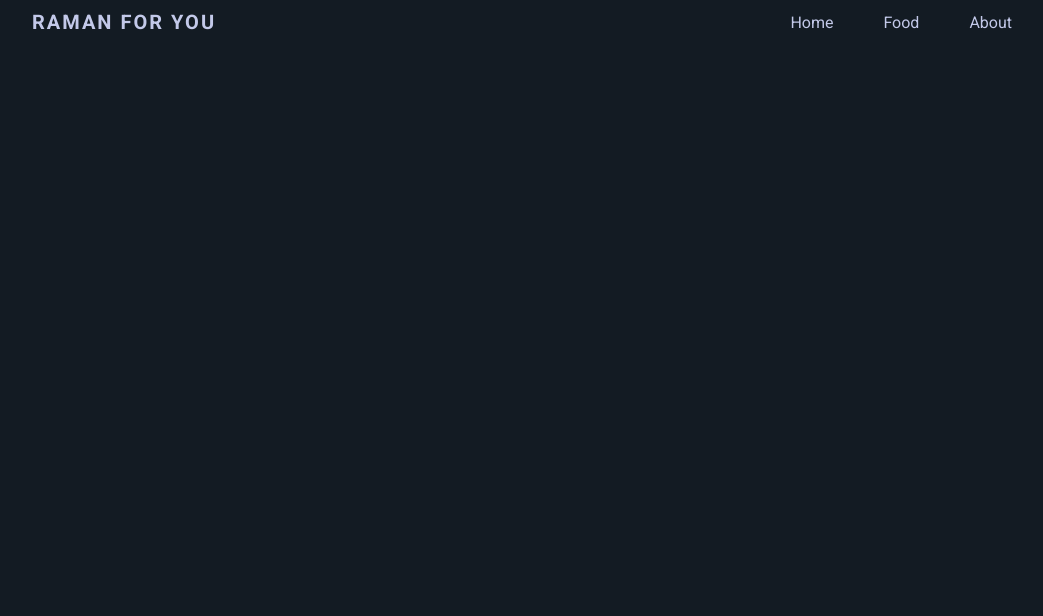
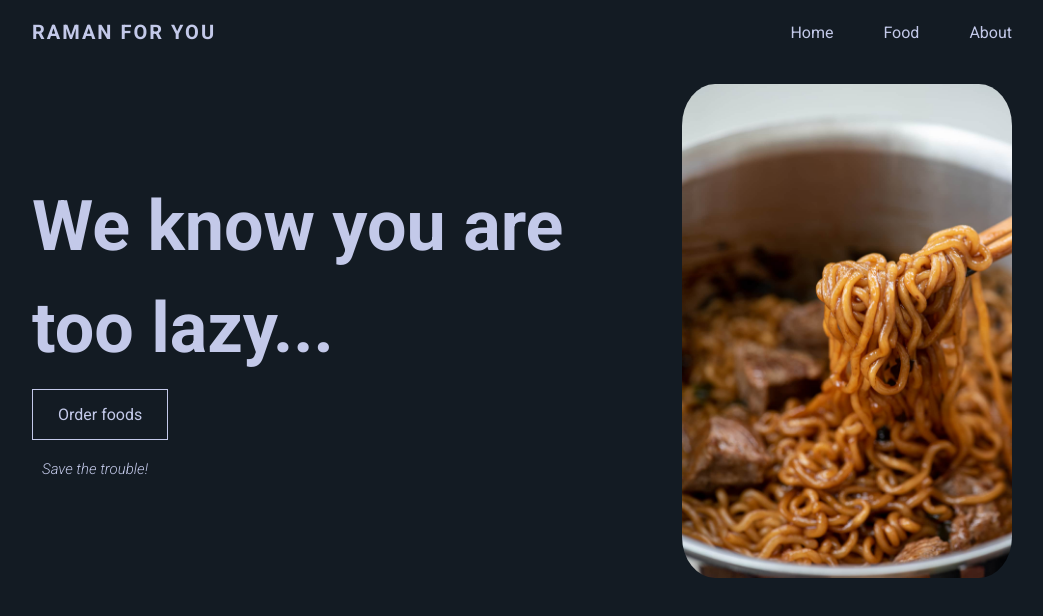
Before and after one commit to YatoAki/restaurant-page, a website built with webpack: page dist/index.html in a window 1280 px wide. Shown: the whole page, without its empty margins (118-1161 px from the left). Built offline with nearby package versions, Linux system fonts and the light colour scheme.

Commit message:
Added Home

```diff
--- /dev/null
+++ b/src/home.js
@@ -0,0 +1,42 @@
+import Noodle_pic from "./noodle.jpg"
+
+function createHome() {
+  const home = document.createElement("div")
+  const ads = document.createElement("div")
+  home.classList.add("mid")
+  ads.classList.add("ads")
+  ads.appendChild(createPara("We know you are"));
+  ads.appendChild(createPara("too lazy..."));
+  ads.appendChild(createBtn("Order foods"));
+  ads.appendChild(createPara("Save the trouble!"));
+  home.appendChild(ads)
+  home.appendChild(createImg(Noodle_pic,"noodle-pic"));
+  return home
+}
+
+function createPara(text) {
+  const para = document.createElement("p")
+  para.textContent = text
+  return para
+}
+
+function createBtn(text) {
+  const btn = document.createElement("button")
+  btn.textContent = text
+  return btn
+}
+
+function createImg(image,id) {
+  const img = new Image();
+  img.src = image;
+  img.setAttribute("id", id);
+  return img;
+}
+
+function loadHome() {
+  const main = document.getElementById("main");
+  main.textContent = "";
+  main.appendChild(createHome());
+}
+
+export default loadHome;
--- a/src/style.css
+++ b/src/style.css
@@ -32,7 +32,7 @@ a:hover{
 }
 
 .header{
-  padding: 10px 150px;
+  padding: 20px 150px;
   display: flex;
   justify-content: space-between;
   align-items: center;
@@ -67,7 +67,7 @@ a:hover{
 }
 
 #noodle-pic:hover{
-  transform: scale(1.02);
+  transform: scale(0.98);
 }
 
 .ads{
@@ -77,7 +77,7 @@ a:hover{
   gap:20px;
 }
 
-.ads p:first-child{
+.ads p{
   font-size: 70px;
   font-weight: bold;
   margin: 0;
@@ -88,6 +88,7 @@ a:hover{
   font-style: italic;
   padding-left: 10px;
   margin: 0;
+  font-size: 15px;
 }
 
 .ads button{
--- a/src/website.js
+++ b/src/website.js
@@ -1,4 +1,4 @@
-
+import loadHome from "./home";
 
 function createHeader() {
   const header = document.createElement("div")
@@ -16,7 +16,8 @@ function createHeader() {
   homeBtn.classList.add("button-nav")
   homeBtn.addEventListener("click", (e) => {
     if (e.target.classList.contains("active")) return
-    console.log(e.target.classList)
+    setActiveButton(homeBtn);
+    loadHome();
   })
 
   const foodBtn = document.createElement("a")
@@ -24,7 +25,7 @@ function createHeader() {
   foodBtn.classList.add("button-nav")
   foodBtn.addEventListener("click", (e) => {
     if (e.target.classList.contains("active")) return
-    console.log(e.target.classList)
+    setActiveButton(foodBtn);
   })
 
   const aboutBtn = document.createElement("a")
@@ -32,7 +33,7 @@ function createHeader() {
   aboutBtn.classList.add("button-nav")
   aboutBtn.addEventListener("click", (e) => {
     if (e.target.classList.contains("active")) return
-    console.log(e.target.classList)
+    setActiveButton(aboutBtn);
   })
 
   nav.appendChild(homeBtn);
@@ -57,10 +58,19 @@ function setActiveButton(button) {
   button.classList.add("active");
 }
 
+function createMain() {
+  const main = document.createElement("main");
+  main.classList.add("main");
+  main.setAttribute("id", "main");
+  return main;
+}
+
 function initializeWebsite() {
   const content = document.getElementById("content");
 
   content.appendChild(createHeader());
+  content.appendChild(createMain());
+  loadHome();
 
   setActiveButton(document.querySelector(".button-nav"));
 }
```
Also changed, not shown: dist/index.html, dist/main.js.
